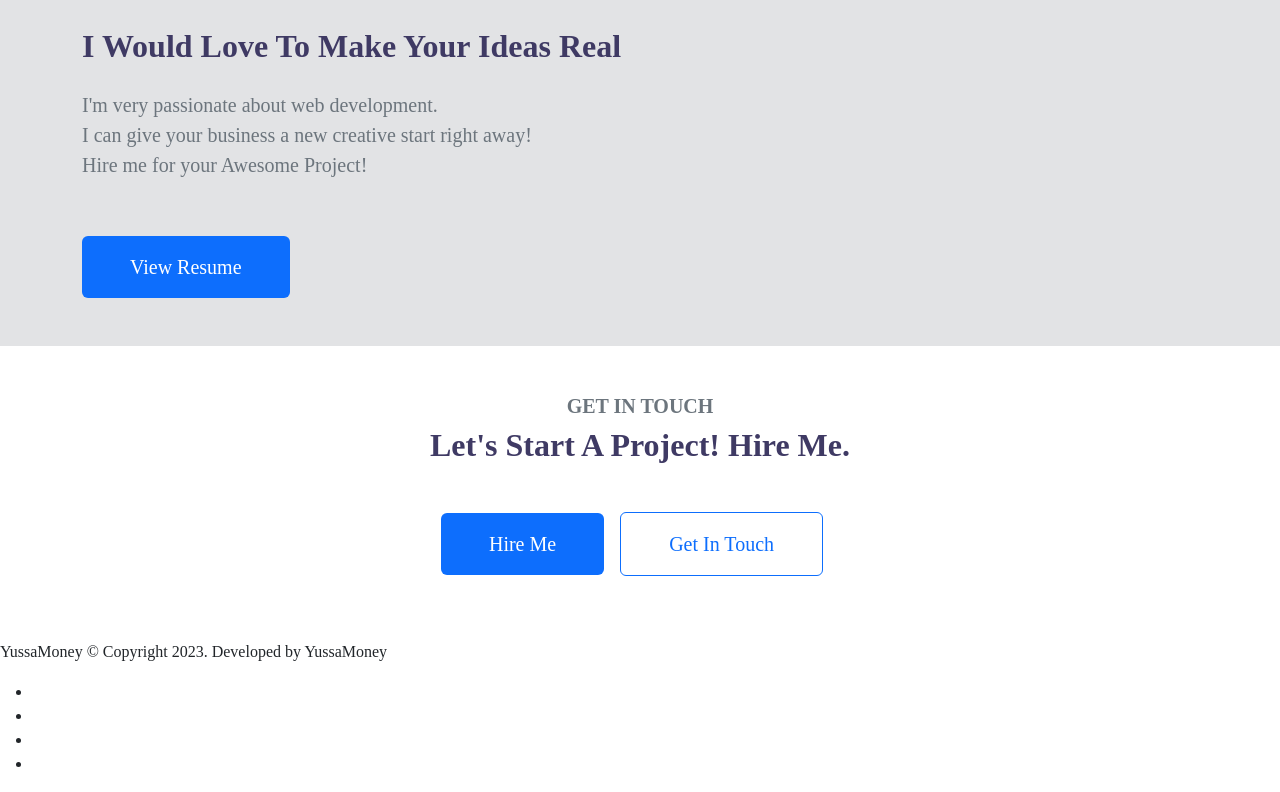
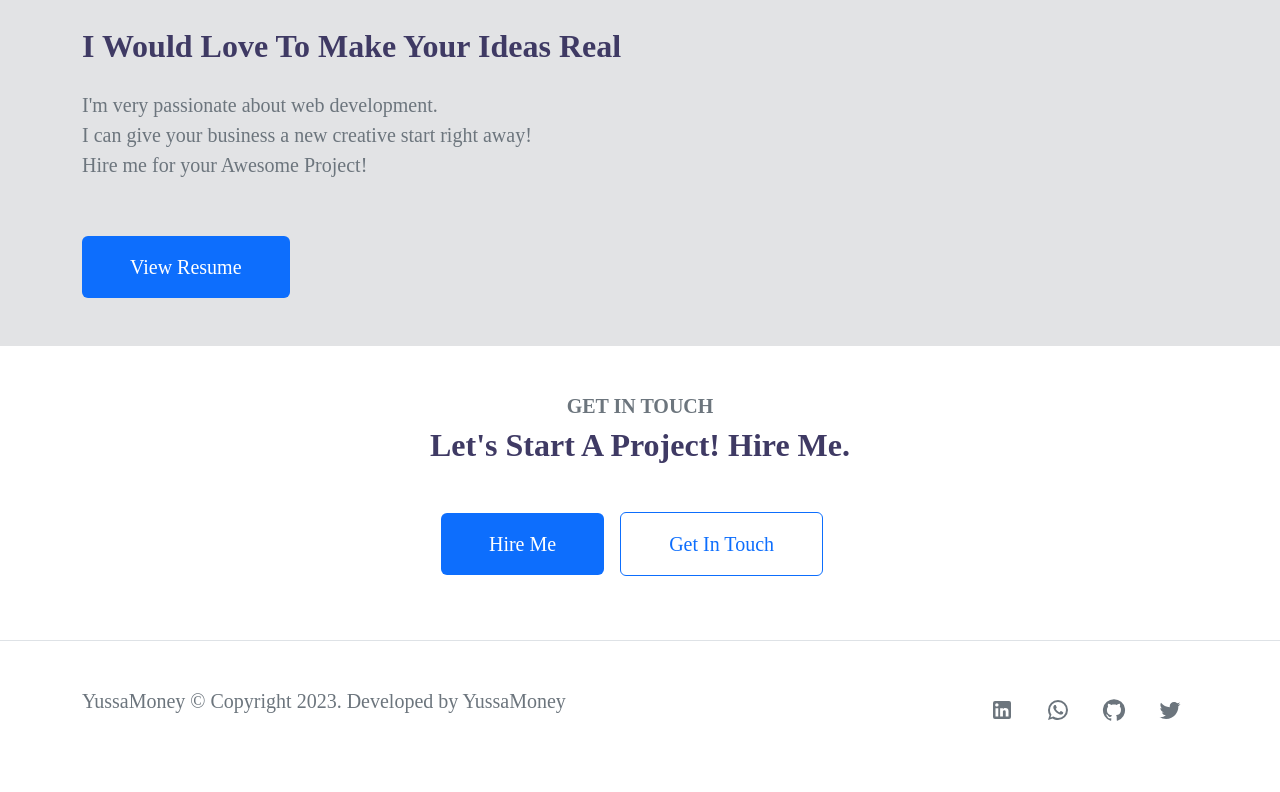
Before and after one commit to YussaMoney/Yussa-Portfolio, a React (Create React App) app: page / in a window 1280 px wide. Shown: the part 1441-2233 px from the top of the page. Built offline with nearby package versions, Linux system fonts and the light colour scheme.

Commit message:
Modified: Footer component contents; - Styled and Added social icon

```diff
--- a/src/Footer.js
+++ b/src/Footer.js
@@ -1,25 +1,40 @@
 import React from 'react'
+import GitHubIcon from '@mui/icons-material/GitHub';
+import WhatsAppIcon from '@mui/icons-material/WhatsApp';
+import LinkedInIcon from '@mui/icons-material/LinkedIn';
+import TwitterIcon from '@mui/icons-material/Twitter';
+
 
 export default function Footer() {
   return (
-    <div className='footer'>
-      <p>YussaMoney © Copyright 2023. Developed by YussaMoney</p>
+    <div className='footer border-top'>
+      <div className="container d-flex justify-content-between py-5">
+        <h5 className='text-secondary'>YussaMoney © Copyright 2023. Developed by YussaMoney</h5>
         <div>
-        <ul>
-          <li>
-            <a href=""></a>
+          <ul class="nav">
+            <li class="nav-item">
+              <a class="nav-link text-secondary" href="https://www.linkedin.com/in/yussamoney">
+                <LinkedInIcon />
+              </a>
             </li>
-          <li>
-            <a href=""></a>
+            <li class="nav-item">
+              <a class="nav-link text-secondary" href="https://wa.me/+2348078773063">
+                <WhatsAppIcon />
+              </a>
             </li>
-          <li>
-            <a href=""></a>
+            <li class="nav-item">
+              <a class="nav-link text-secondary" href="https://github.com/YussaMoney">
+                <GitHubIcon />
+              </a>
             </li>
-          <li>
-            <a href=""></a>
+            <li class="nav-item">
+              <a class="nav-link text-secondary" href="https://www.twitter.com/YussaMoney">
+                <TwitterIcon />
+              </a>
             </li>
           </ul>
         </div>
       </div>
+    </div>
   )
 }
--- a/src/index.css
+++ b/src/index.css
@@ -8,7 +8,7 @@ body {
 
 .nav-link:hover,
 .logo:hover {
-  color: blue;
+  color: blue !important;
   transform: scale(1.08);
   transition: all ease-in-out 0.5s;
 }
```
Lines whose indentation alone changed are shown as unchanged.
